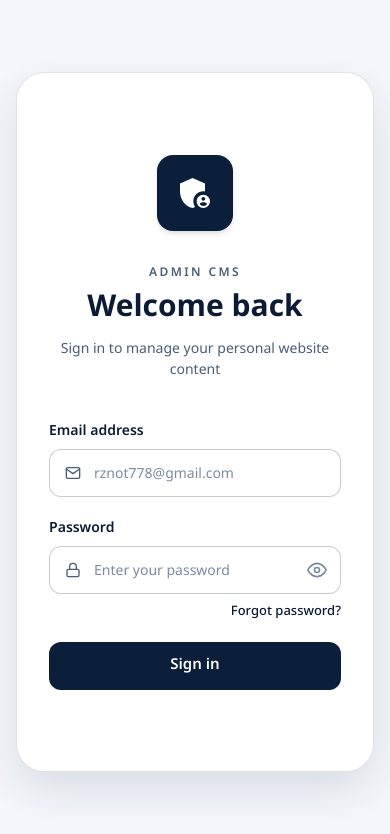
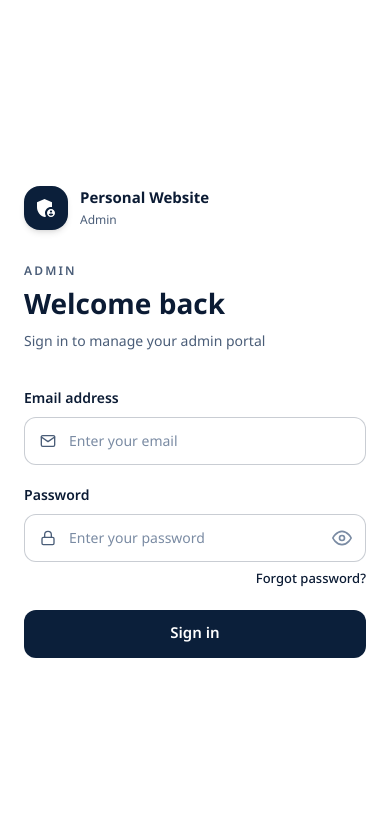
Before and after one commit to TTeerapatt/Personal-website-admin, a Next.js app: page /personal-website/admin/login in a window 390 px wide. Shown: the top 834 px of the page. Built offline with nearby package versions, Linux system fonts and the light colour scheme; no server answers.

Commit message:
Refactor login and sidebar components for improved clarity and consistency. Updated text labels to simplify terminology, changing "Admin CMS" to "Admin" and enhancing the layout structure of the login form. Adjusted styling for better responsiveness and user experience.

```diff
--- a/app/components/layout/sideBar.tsx
+++ b/app/components/layout/sideBar.tsx
@@ -102,7 +102,7 @@ export default function SideBar() {
               Personal Website
             </p>
             <p className="mt-0.5 text-[10px] font-semibold uppercase tracking-[0.16em] text-[var(--text-muted)]">
-              Admin CMS
+              Admin
             </p>
           </div>
         </div>
--- a/app/components/loginMain.tsx
+++ b/app/components/loginMain.tsx
@@ -2,7 +2,7 @@
 
 import React, { useState } from "react";
 import { useRouter } from "next/navigation";
-import { FiCode, FiEye, FiEyeOff, FiLock, FiMail } from "react-icons/fi";
+import { FiEye, FiEyeOff, FiLock, FiMail } from "react-icons/fi";
 import authAPI from "@/app/services/auth/authAPI";
 import menuAPI from "@/app/services/menu/menuAPI";
 import {
@@ -199,66 +199,43 @@ export default function LoginMain() {
   };
 
   return (
-    <div className="flex min-h-screen items-center justify-center bg-[var(--canvas)] px-4 py-8 sm:px-6 lg:px-8">
-      <div className="flex min-h-[700px] w-full max-w-[980px] overflow-hidden rounded-[28px] border border-[var(--border)] bg-[var(--surface)] shadow-[0_18px_48px_rgba(11,31,58,0.12)]">
-        {/* Left brand panel */}
-        <div className="relative hidden w-[40%] flex-col items-center justify-between bg-[var(--brand-primary)] px-8 pb-10 pt-12 md:flex">
-          <div className="flex flex-col items-center gap-4 text-white">
-            <div className="flex h-[112px] w-[112px] items-center justify-center rounded-[28px] bg-white shadow-md">
-              <MdAdminPanelSettings className="h-16 w-16 text-[var(--brand-primary)]" />
+    <div className="flex min-h-screen w-full bg-[var(--surface)]">
+      {/* Left navy panel (~60%) — reserved for branding later */}
+      <aside
+        aria-hidden
+        className="relative hidden bg-[var(--brand-primary)] lg:block lg:w-[60%]"
+      />
+
+      {/* Right form panel (~40%) */}
+      <section className="flex w-full flex-col justify-center px-6 py-10 sm:px-10 lg:w-[40%] lg:px-10 xl:px-12">
+        <div className="mx-auto w-full max-w-[360px]">
+          <div className="mb-8 flex items-center gap-3 lg:hidden">
+            <div className="flex h-11 w-11 items-center justify-center rounded-2xl bg-[var(--brand-primary)] shadow-md">
+              <MdAdminPanelSettings className="h-6 w-6 text-white" />
             </div>
-            <div className="text-center">
-              <p className="text-[22px] font-bold tracking-tight text-white">
+            <div>
+              <p className="text-[15px] font-bold text-[var(--text-primary)]">
                 Personal Website
               </p>
-              <p className="mt-2 text-[13px] font-medium text-white/75">
-                Content management for your portfolio
+              <p className="text-[12px] text-[var(--text-secondary)]">
+                Admin
               </p>
             </div>
           </div>
 
-          <div className="w-full rounded-2xl border border-white/15 bg-white/10 px-5 py-5 text-center text-white">
-            <div className="mx-auto flex h-9 w-9 items-center justify-center rounded-xl bg-white text-[var(--brand-primary)] shadow-sm">
-              <FiCode className="h-4 w-4" />
-            </div>
-            <p className="mt-3 text-[12px] font-medium text-white/70">
-              Managed by
+          <div>
+            <p className="text-[12px] font-semibold uppercase tracking-[0.18em] text-[var(--text-secondary)]">
+              Admin
             </p>
-            <p className="mt-1 text-[15px] font-semibold tracking-wide">
-              Teerapat Sommaloun
-            </p>
-            <a
-              href="mailto:rznot778@gmail.com"
-              className="mt-2 inline-flex items-center gap-1.5 text-[12px] text-white/75 transition hover:text-white hover:underline"
-            >
-              <FiMail className="h-3.5 w-3.5" />
-              rznot778@gmail.com
-            </a>
-          </div>
-        </div>
-
-        {/* Right form panel */}
-        <div className="flex w-full flex-col items-center justify-center px-8 py-12 sm:px-12 md:w-[60%] md:px-16 md:py-14">
-          <div className="w-full max-w-[430px]">
-            <div className="mb-8 flex justify-center md:hidden">
-              <div className="flex h-[76px] w-[76px] items-center justify-center rounded-2xl bg-[var(--brand-primary)] shadow-md">
-                <MdAdminPanelSettings className="h-10 w-10 text-white" />
-              </div>
-            </div>
-
-            <div className="text-center">
-              <p className="text-[12px] font-semibold uppercase tracking-[0.2em] text-[var(--text-secondary)]">
-                Admin CMS
-              </p>
-              <h1 className="mt-2 text-center text-[30px] font-bold leading-tight text-[var(--text-primary)] sm:text-[34px]">
+            <h1 className="mt-2 text-[28px] font-bold leading-tight text-[var(--text-primary)] sm:text-[32px]">
               Welcome back
             </h1>
-              <p className="mt-3 text-[14px] text-[var(--text-secondary)]">
-                Sign in to manage your personal website content
+            <p className="mt-2 text-[14px] text-[var(--text-secondary)]">
+              Sign in to manage your admin portal
             </p>
           </div>
 
-            <form className="mt-10 space-y-5" onSubmit={handleSubmit}>
+          <form className="mt-9 space-y-5" onSubmit={handleSubmit}>
             <div>
               <label
                 htmlFor="email"
@@ -276,7 +253,7 @@ export default function LoginMain() {
                   required
                   value={email}
                   onChange={(e) => setEmail(e.target.value)}
-                    placeholder="rznot778@gmail.com"
+                  placeholder="Enter your email"
                   className="h-12 w-full rounded-xl border border-[var(--border-strong)] bg-[var(--surface)] px-4 pl-11 text-[14px] text-[var(--text-primary)] placeholder-[var(--text-muted)] outline-none transition focus:border-[var(--brand-primary)] focus:ring-2 focus:ring-[var(--brand-primary)]/15"
                 />
               </div>
@@ -341,8 +318,7 @@ export default function LoginMain() {
             </button>
           </form>
         </div>
-        </div>
-      </div>
+      </section>
     </div>
   );
 }
```
Lines whose indentation alone changed are shown as unchanged.
